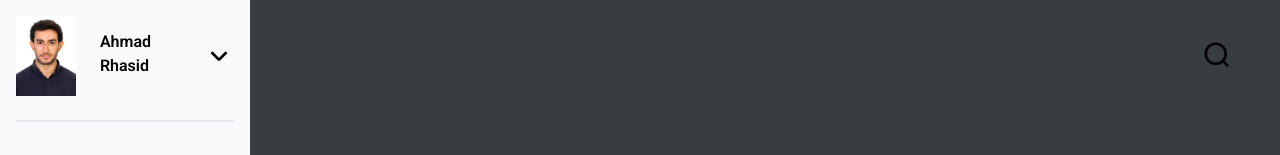
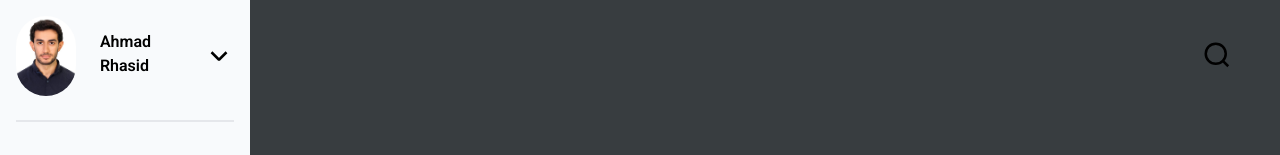
Before and after one commit to Habibsultani/Eduzone, a Vue app: page /start in a window 1280 px wide. Both pictures are taken after a click on the button 55 px from the left and 55 px from the top of the page. Shown: the top 155 px of the page. Built offline with nearby package versions, Linux system fonts and the light colour scheme; a web font is replaced by a local one.

Commit message:
regactoring

```diff
--- a/src/UI/TheHeader.vue
+++ b/src/UI/TheHeader.vue
@@ -12,7 +12,7 @@
             <img
               src="../assets/RASHED.jpg"
               alt="userPhoto"
-              class="w-18 bg-contain h-20 rounded-full-"
+              class="w-18 bg-contain h-20 rounded-full"
             />
             <p class="text-[16px] font-vazirmtn font-semibold leading-6">
               Ahmad <br />
```
